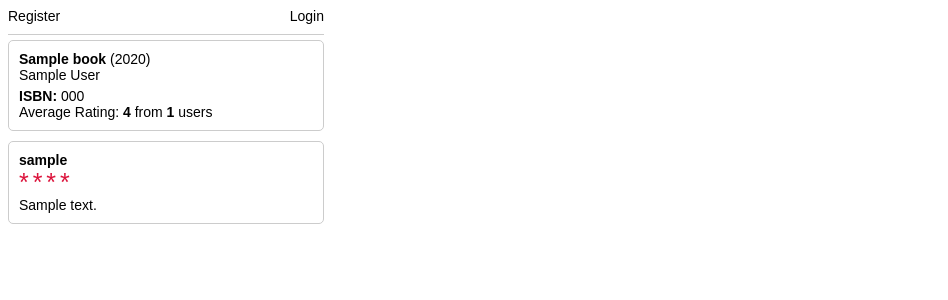
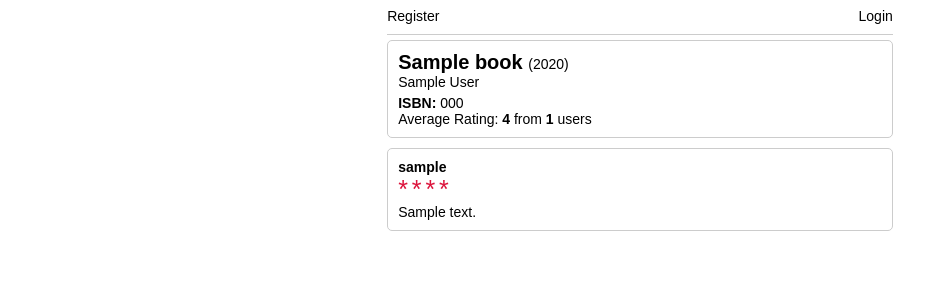
Before and after one commit to florestankorp/CS50W-project1, a Flask app: template templates/book.html in a window 1280 px wide. Shown: the top 300 px of the page, without its empty margins (0-948 px from the left). Run offline with Flask 2, Linux system fonts and the light colour scheme; the template is opened without the code that fills it: most values are stand-ins (such as "Sample title", 1, 10 or a date in 2020); parts of the project's set-up code (start-up, migrations or seed data) failed here and were passed over.

Commit message:
made app responsive

```diff
--- a/static/main.css
+++ b/static/main.css
@@ -1,3 +1,27 @@
+@media only screen and (min-width: 480px) and (max-width: 768px) {
+    .container {
+        width: 50%;
+    }
+}
+
+@media only screen and (min-width: 768px) and (max-width: 1024px) {
+    .container {
+        width: 50%;
+    }
+}
+
+@media only screen and (min-width: 1024px) and (max-width: 1366px) {
+    .container {
+        width: 40%;
+    }
+}
+
+@media only screen and (min-width: 1366px) {
+    .container {
+        width: 25%;
+    }
+}
+
 body {
     font-family: Arial, Helvetica, sans-serif;
     font-size: 14px;
@@ -30,7 +54,7 @@ form {
 }
 
 .container {
-    width: 25%;
+    margin: 0 auto;
 }
 
 .stars {
@@ -50,6 +74,7 @@ form {
 }
 
 .navbar {
+    color: crimson;
     display: flex;
     color: #ccc;
     justify-content: space-between;
@@ -115,6 +140,7 @@ a:hover {
 }
 
 .title {
+    font-size: 20px;
     font-weight: bold;
     margin-bottom: 10px;
 }
```
Also changed, not shown: templates/book.html (indentation only), templates/login.html (indentation only), templates/register.html (indentation only).
